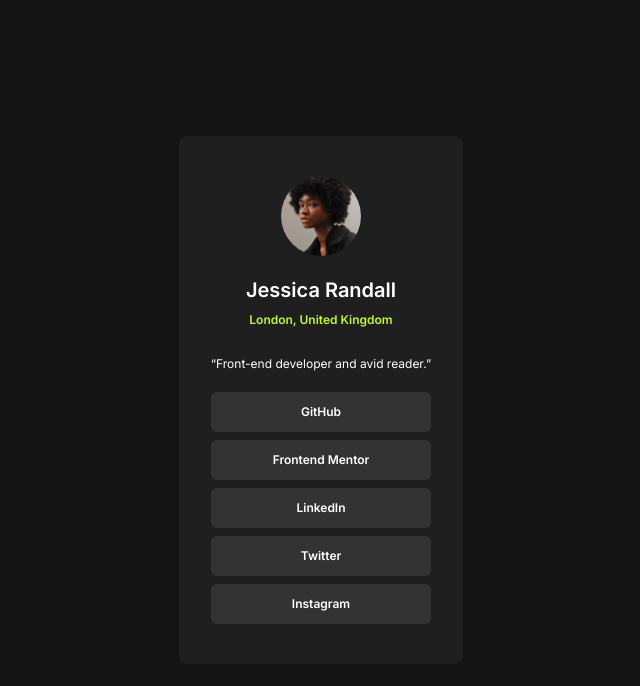
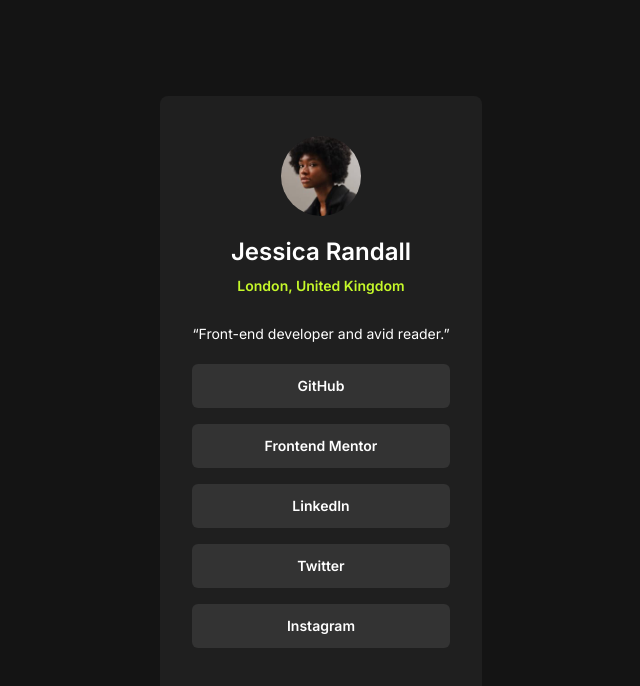
Before and after one commit to njorogejeff/social-links-profile, a website built with Vite: page index.html in a window 1280 px wide. Shown: the whole page, without its empty margins (319-959 px from the left). Built offline with nearby package versions, Linux system fonts and the light colour scheme.

Commit message:
refactor index.html to improve structure and styling of social links section

```diff
--- a/index.html
+++ b/index.html
@@ -15,42 +15,34 @@
 
   <body class="font-inter text-social-white text-center text-sm">
     <main class="bg-social-grey-900 grid min-h-screen place-content-center">
-      <section class="container bg-social-grey-800 rounded-lg px-8 py-10">
+      <section class="bg-social-grey-800 rounded-lg px-8 py-10">
         <img
           src="./assets/images/avatar-jessica.jpeg"
           alt="Jessica Randall Picture"
           class="w-20 rounded-full mx-auto mb-5"
         />
-        <h1 class="text-xl font-semibold mb-2">Jessica Randall</h1>
-        <h2 class="text-social-green text-xs font-semibold mb-7">London, United Kingdom</h2>
-        <p class="text-xs mb-5"><q>Front-end developer and avid reader.</q></p>
-        <ul>
-          <a href="https://www.github.com" target="_blank">
-            <li class="bg-social-grey-700 py-3 rounded-md mb-2 text-xs font-semibold hover:bg-social-green hover:text-social-grey-900 transition duration-300">
-              GitHub
-            </li>
+        <h1 class="text-2xl font-semibold mb-2">Jessica Randall</h1>
+        <h2 class="text-social-green text-sm font-semibold mb-7">London, United Kingdom</h2>
+        <p class="text-sm mb-5"><q>Front-end developer and avid reader.</q></p>
+
+        <!-- Social Links -->
+        <section>
+          <a href="https://www.github.com" target="_blank" class="block bg-social-grey-700 py-3 rounded-md mb-4 text-sm font-semibold hover:bg-social-green hover:text-social-grey-900 transition duration-300">
+            GitHub
           </a>
-          <a href="https://www.frontendmentor.io" target="_blank">
-            <li class="bg-social-grey-700 py-3 rounded-md mb-2 text-xs font-semibold hover:bg-social-green hover:text-social-grey-900 transition duration-300">
-              Frontend Mentor
-            </li>
+          <a href="https://www.frontendmentor.io" target="_blank" class="block bg-social-grey-700 py-3 rounded-md mb-4 text-sm font-semibold hover:bg-social-green hover:text-social-grey-900 transition duration-300">
+            Frontend Mentor
           </a>
-          <a href="https://www.linkedin.com" target="_blank">
-            <li class="bg-social-grey-700 py-3 rounded-md mb-2 text-xs font-semibold hover:bg-social-green hover:text-social-grey-900 transition duration-300">
-              LinkedIn
-            </li>
+          <a href="https://www.linkedin.com" target="_blank" class="block bg-social-grey-700 py-3 rounded-md mb-4 text-sm font-semibold hover:bg-social-green hover:text-social-grey-900 transition duration-300">
+            LinkedIn
           </a>
-          <a href="https://www.twitter.com" target="_blank">
-            <li class="bg-social-grey-700 py-3 rounded-md mb-2 text-xs font-semibold hover:bg-social-green hover:text-social-grey-900 transition duration-300">
-              Twitter
-            </li>
+          <a href="https://www.twitter.com" target="_blank" class="block bg-social-grey-700 py-3 rounded-md mb-4 text-sm font-semibold hover:bg-social-green hover:text-social-grey-900 transition duration-300">
+            Twitter
           </a>
-          <a href="https://www.instagram.com" target="_blank">
-            <li class="bg-social-grey-700 py-3 rounded-md text-xs font-semibold hover:bg-social-green hover:text-social-grey-900 transition duration-300">
-              Instagram
-            </li>
+          <a href="https://www.instagram.com" target="_blank" class="block bg-social-grey-700 py-3 rounded-md mb-4 text-sm font-semibold hover:bg-social-green hover:text-social-grey-900 transition duration-300">
+            Instagram
           </a>
-        </ul>
+        </section>
       </section>
     </main>
   </body>
```
